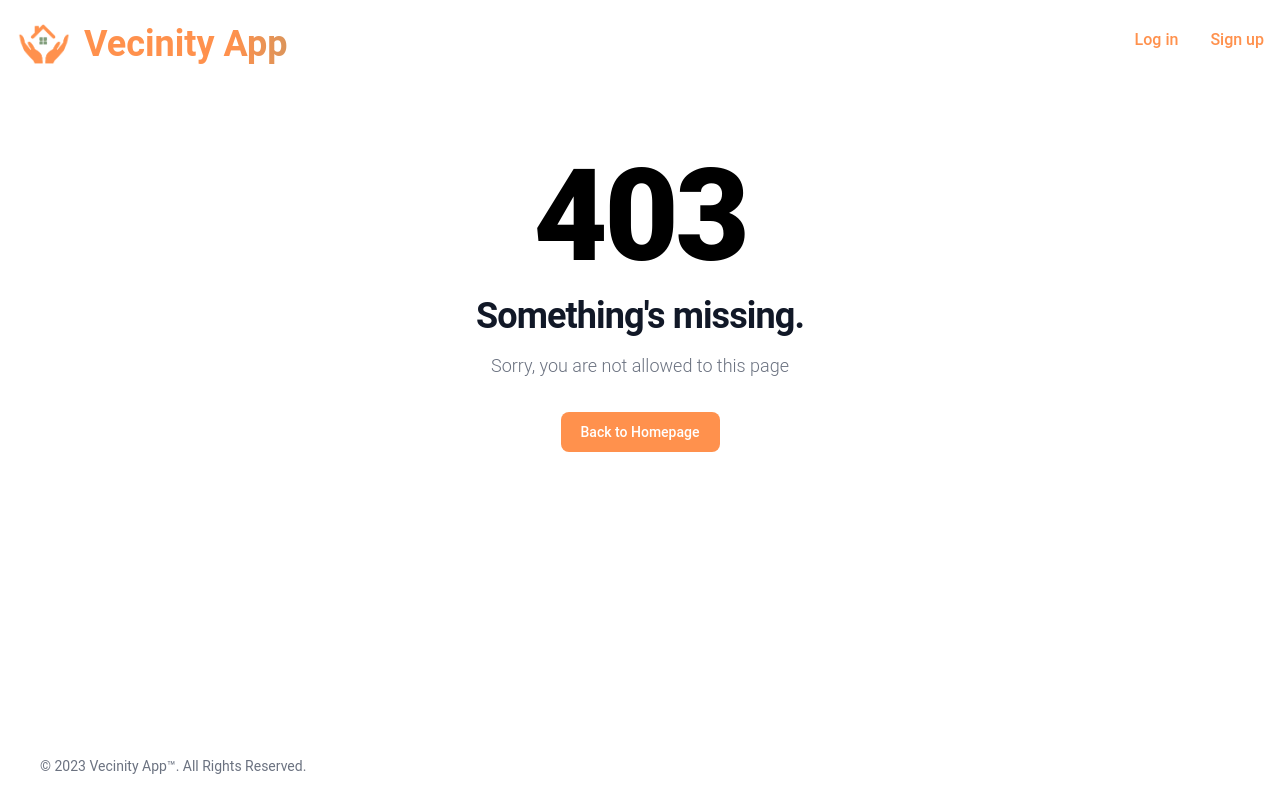
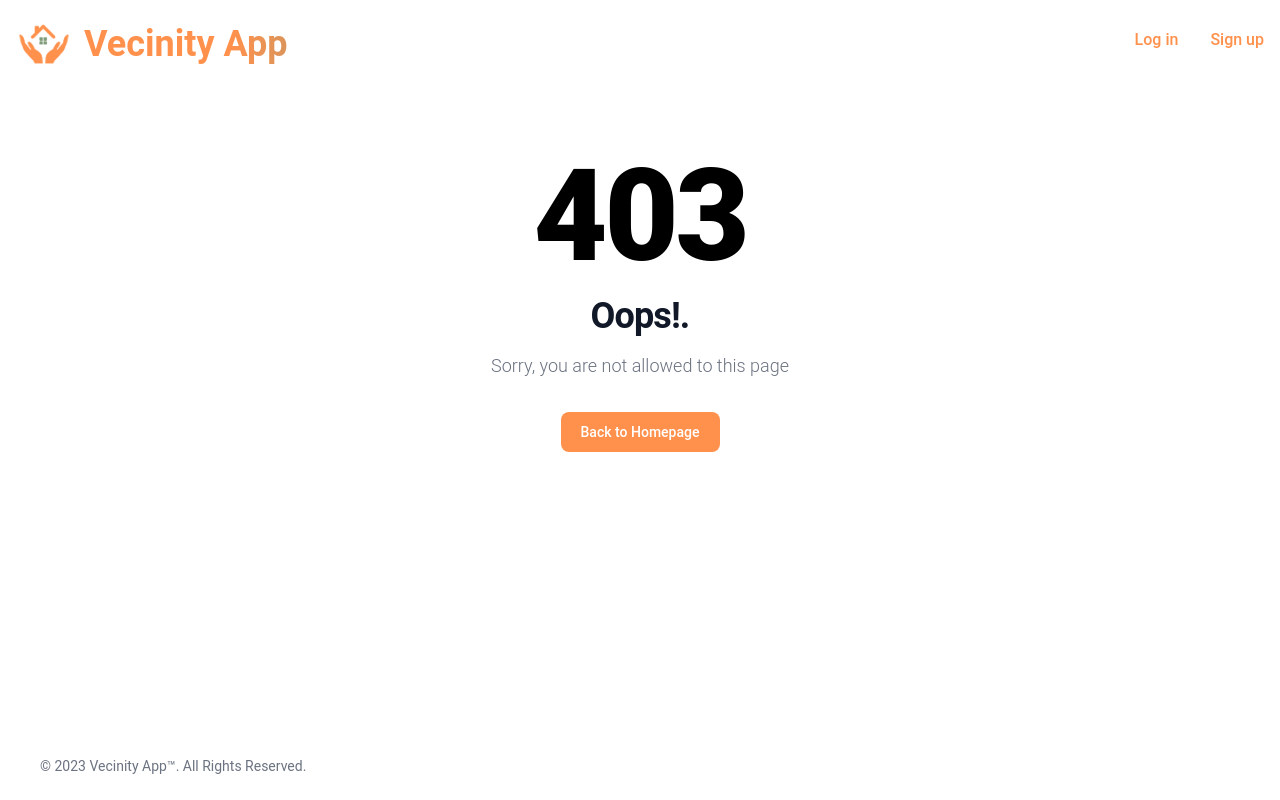
Before and after one commit to AnaGutierrezRuiz/vecinity-app, a React (Create React App) app in the folder web/: page /403 in a window 1280 px wide. Built offline with nearby package versions, Linux system fonts and the light colour scheme; no server answers.

Commit message:
improvement: modified message in errors pages

```diff
--- a/web/src/pages/Error403Page.jsx
+++ b/web/src/pages/Error403Page.jsx
@@ -7,7 +7,7 @@ function Error403Page() {
       <div className="py-8 px-4 mx-auto max-w-screen-xl lg:py-16 lg:px-6">
         <div className="mx-auto max-w-screen-sm text-center">
           <h1 className="mb-4 text-7xl tracking-tight font-extrabold lg:text-9xl text-primary-600 dark:text-primary-500">403</h1>
-          <p className="mb-4 text-3xl tracking-tight font-bold text-gray-900 md:text-4xl dark:text-white">Something's missing.</p>
+          <p className="mb-4 text-3xl tracking-tight font-bold text-gray-900 md:text-4xl dark:text-white">Oops!.</p>
           <p className="mb-4 text-lg font-light text-gray-500 dark:text-gray-400">Sorry, you are not allowed to this page </p>
           <Link to="/" className="inline-flex text-white bg-orange hover:bg-primary-800 focus:ring-4 focus:outline-none focus:ring-primary-300 font-medium rounded-lg text-sm px-5 py-2.5 text-center dark:focus:ring-primary-900 my-4">Back to Homepage</Link>
         </div>
--- a/web/src/pages/Error404Page.jsx
+++ b/web/src/pages/Error404Page.jsx
@@ -7,7 +7,7 @@ function Error404Page() {
       <div className="py-8 px-4 mx-auto max-w-screen-xl lg:py-16 lg:px-6">
         <div className="mx-auto max-w-screen-sm text-center">
           <h1 className="mb-4 text-7xl tracking-tight font-extrabold lg:text-9xl text-primary-600 dark:text-primary-500">404</h1>
-          <p className="mb-4 text-3xl tracking-tight font-bold text-gray-900 md:text-4xl dark:text-white">Something's missing.</p>
+          <p className="mb-4 text-3xl tracking-tight font-bold text-gray-900 md:text-4xl dark:text-white">Oops!</p>
           <p className="mb-4 text-lg font-light text-gray-500 dark:text-gray-400">Sorry, we can't find that page. You'll find lots to explore on the home page. </p>
           <Link to="/" className="inline-flex text-white bg-orange hover:bg-primary-800 focus:ring-4 focus:outline-none focus:ring-primary-300 font-medium rounded-lg text-sm px-5 py-2.5 text-center dark:focus:ring-primary-900 my-4">Back to Homepage</Link>
         </div>
```
